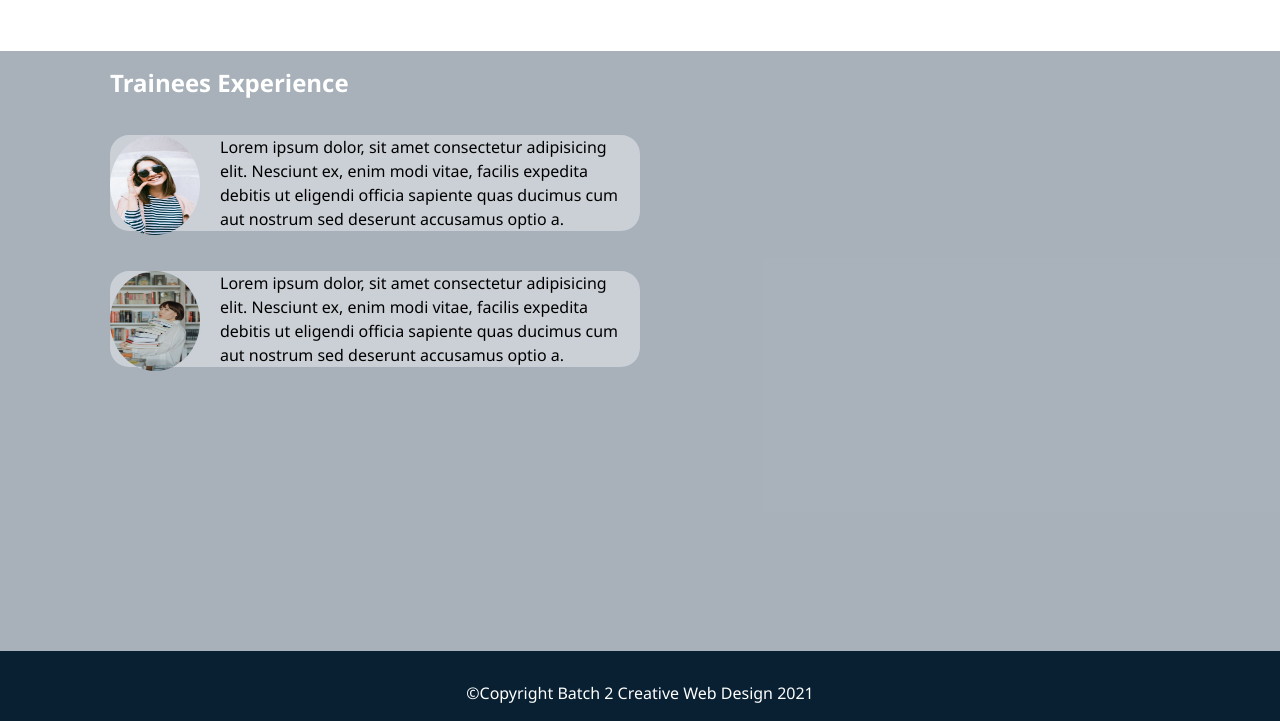
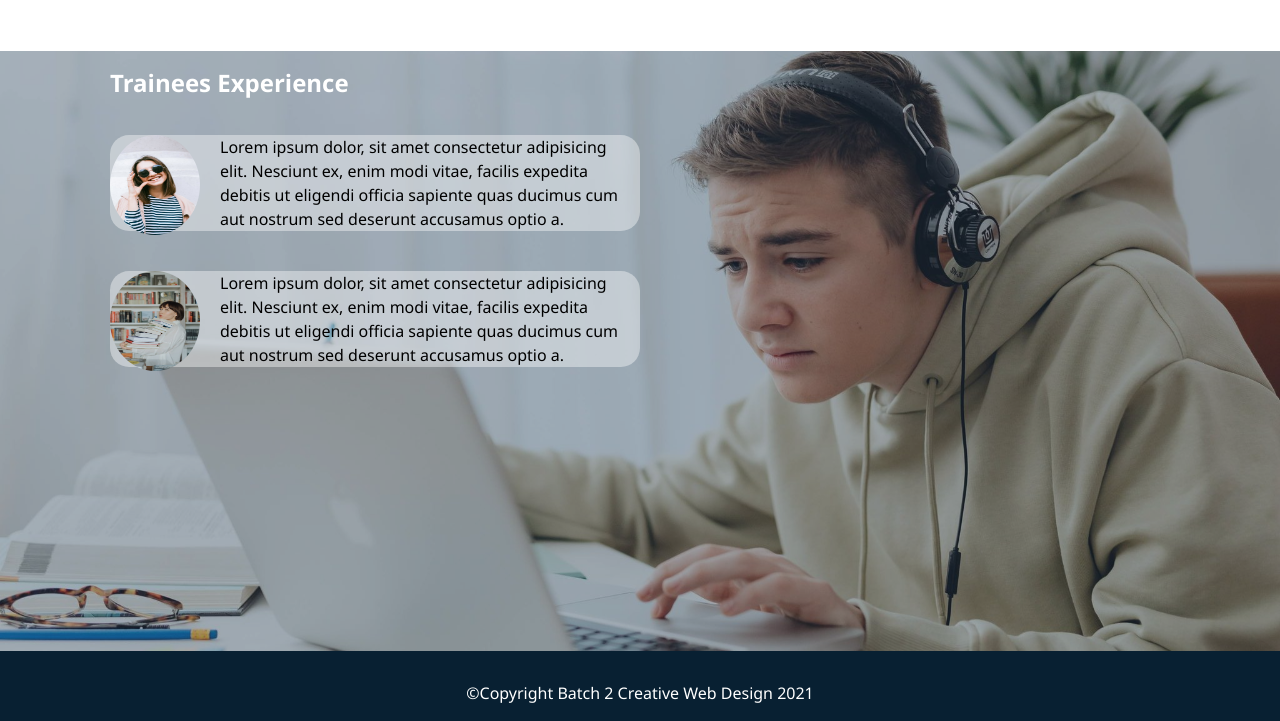
Before and after one commit to kreesialove/project_website, a plain HTML site: page index.html in a window 1280 px wide. Shown: the part 1013-1734 px from the top of the page. Drawn offline with Linux system fonts and the light colour scheme; files that its build step writes are made by us from their sources; the site is published under a folder, as on GitHub Pages, so addresses that start at the root find nothing.

Commit message:
Update index.html

```diff
--- a/index.html
+++ b/index.html
@@ -4,9 +4,9 @@
     <meta charset="UTF-8">
     <meta http-equiv="X-UA-Compatible" content="IE=edge">
     <meta name="viewport" content="width=device-width, initial-scale=1.0">
-    <link rel="stylesheet" href="/css/style.css">
+    <link rel="stylesheet" href="css/style.css">
     <link rel="stylesheet" href="https://cdnjs.cloudflare.com/ajax/libs/font-awesome/5.15.4/css/all.min.css">
-    <link rel="stylesheet" href="style.css">
+
     <title>CWD &copy; Training</title>
 </head>
 <body>
```
